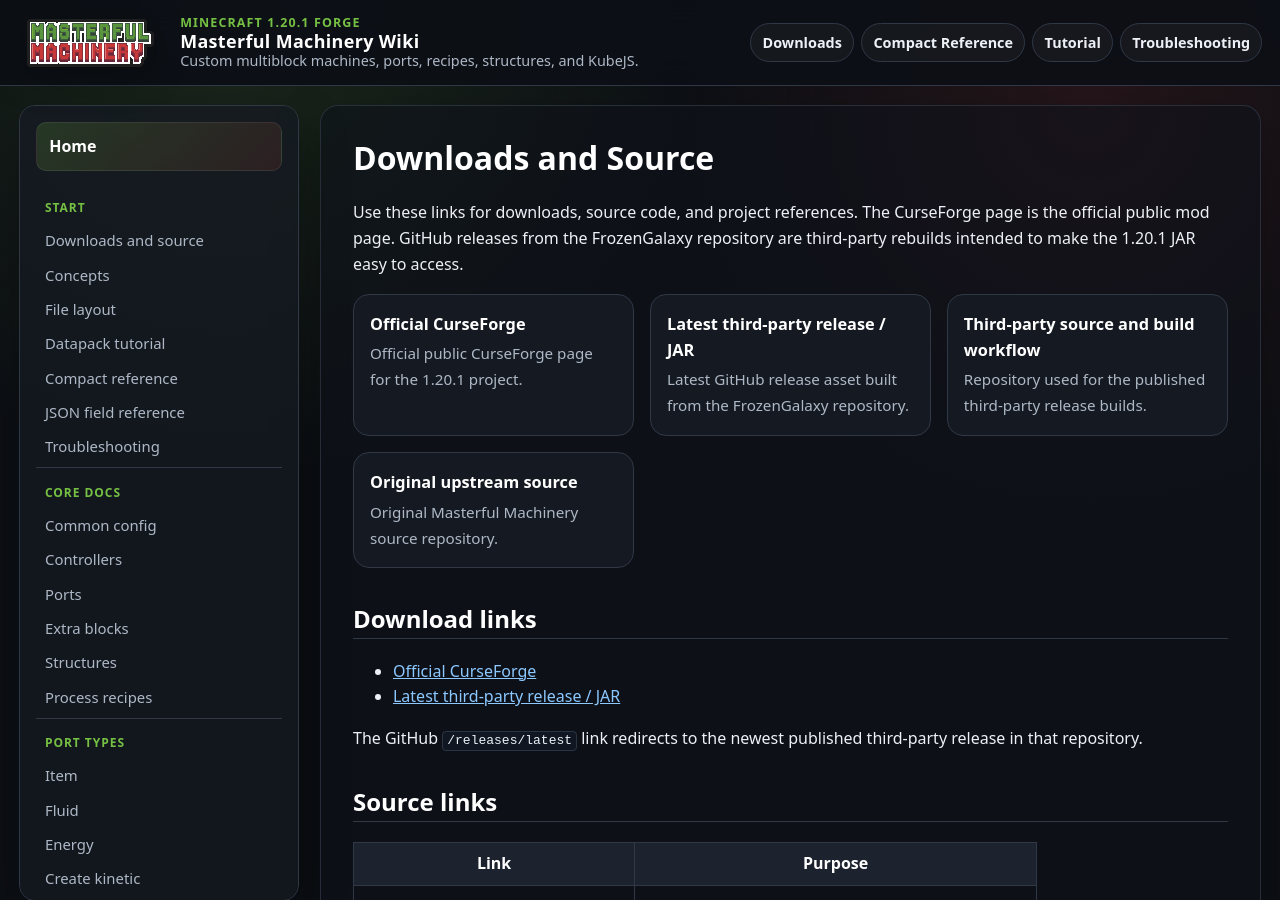
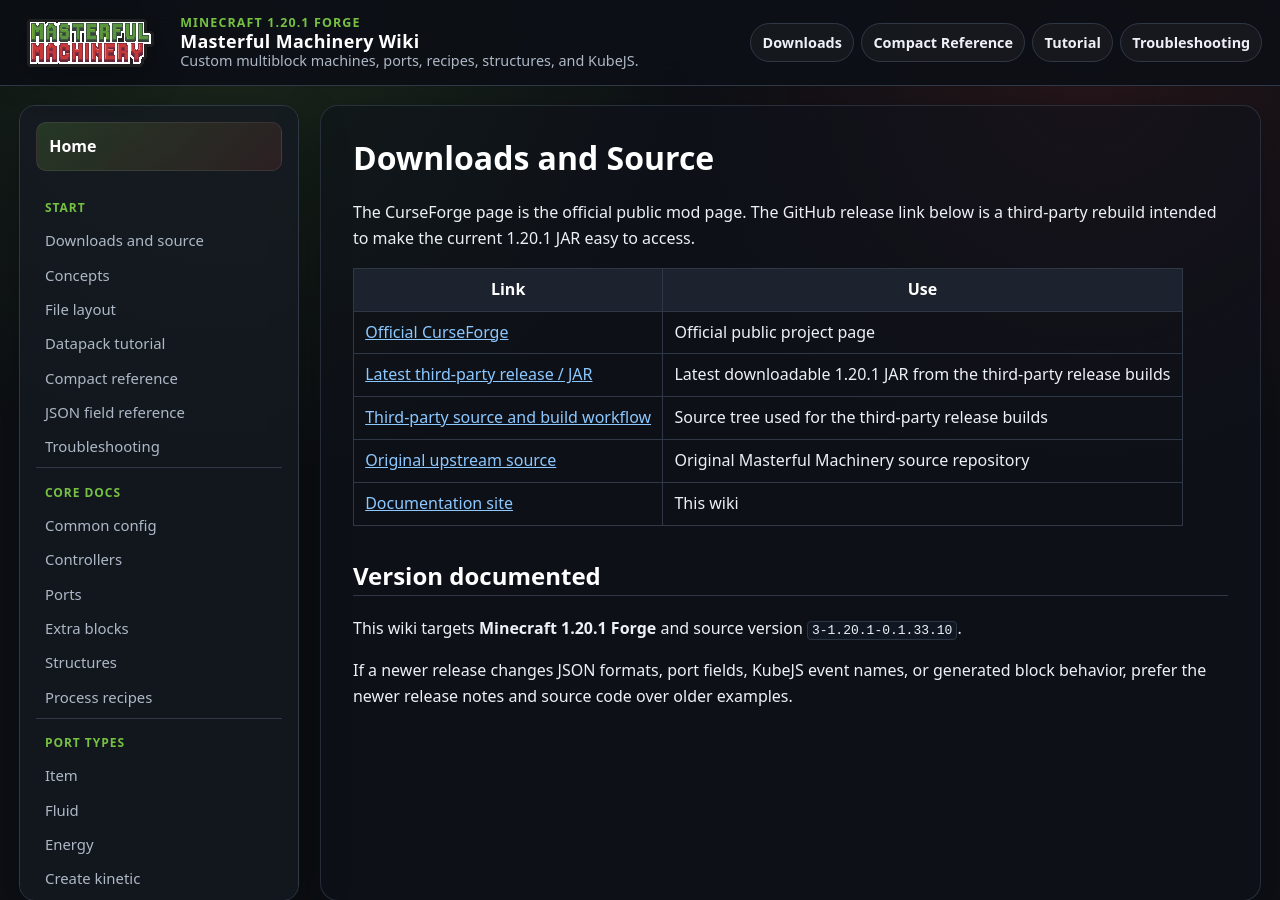
Before and after one commit to FrozenGalaxy/masterful-machinery-wiki, a Jekyll site: the page built from reference/downloads-and-source.md, in a window 1280 px wide and 900 px high. Built offline with Jekyll 4.4.1, drawn with Linux system fonts in a browser that asks for light colours; some of the changed text lies outside the part shown.

Commit message:
compact the download page

````diff
--- a/reference/downloads-and-source.md
+++ b/reference/downloads-and-source.md
@@ -5,36 +5,18 @@ title: "Downloads and Source"
 
 # Downloads and Source
 
-Use these links for downloads, source code, and project references. The CurseForge page is the official public mod page. GitHub releases from the FrozenGalaxy repository are third-party rebuilds intended to make the 1.20.1 JAR easy to access.
+The CurseForge page is the official public mod page. The GitHub release link below is a third-party rebuild intended to make the current 1.20.1 JAR easy to access.
 
-<div class="link-cards">
-  <a class="card" href="https://www.curseforge.com/minecraft/mc-mods/masterful-machinery-fork"><strong>Official CurseForge</strong><span>Official public CurseForge page for the 1.20.1 project.</span></a>
-  <a class="card" href="https://github.com/FrozenGalaxy/MasterfulMachinery/releases/latest"><strong>Latest third-party release / JAR</strong><span>Latest GitHub release asset built from the FrozenGalaxy repository.</span></a>
-  <a class="card" href="https://github.com/FrozenGalaxy/MasterfulMachinery"><strong>Third-party source and build workflow</strong><span>Repository used for the published third-party release builds.</span></a>
-  <a class="card" href="https://github.com/BOLTMAGIC/MasterfulMachinery"><strong>Original upstream source</strong><span>Original Masterful Machinery source repository.</span></a>
-</div>
-
-## Download links
-
-* [Official CurseForge](https://www.curseforge.com/minecraft/mc-mods/masterful-machinery-fork)
-* [Latest third-party release / JAR](https://github.com/FrozenGalaxy/MasterfulMachinery/releases/latest)
-
-The GitHub `/releases/latest` link redirects to the newest published third-party release in that repository.
-
-## Source links
-
-| Link | Purpose |
+| Link | Use |
 |---|---|
-| [FrozenGalaxy/MasterfulMachinery](https://github.com/FrozenGalaxy/MasterfulMachinery) | Third-party source tree and release build workflow |
-| [BOLTMAGIC/MasterfulMachinery](https://github.com/BOLTMAGIC/MasterfulMachinery) | Original upstream source |
+| [Official CurseForge](https://www.curseforge.com/minecraft/mc-mods/masterful-machinery-fork) | Official public project page |
+| [Latest third-party release / JAR](https://github.com/FrozenGalaxy/MasterfulMachinery/releases/latest) | Latest downloadable 1.20.1 JAR from the third-party release builds |
+| [Third-party source and build workflow](https://github.com/FrozenGalaxy/MasterfulMachinery) | Source tree used for the third-party release builds |
+| [Original upstream source](https://github.com/BOLTMAGIC/MasterfulMachinery) | Original Masterful Machinery source repository |
 | [Documentation site](https://frozengalaxy.github.io/masterful-machinery-wiki/) | This wiki |
 
-## Version currently documented
+## Version documented
 
-This wiki targets the 1.20.1 Forge codebase and source version:
+This wiki targets **Minecraft 1.20.1 Forge** and source version `3-1.20.1-0.1.33.10`.
 
-```text
-3-1.20.1-0.1.33.10
-```
-
-If a later release changes JSON formats, port fields, KubeJS event names, or generated block behavior, prefer the newer release notes and source code over older examples.
+If a newer release changes JSON formats, port fields, KubeJS event names, or generated block behavior, prefer the newer release notes and source code over older examples.
````
